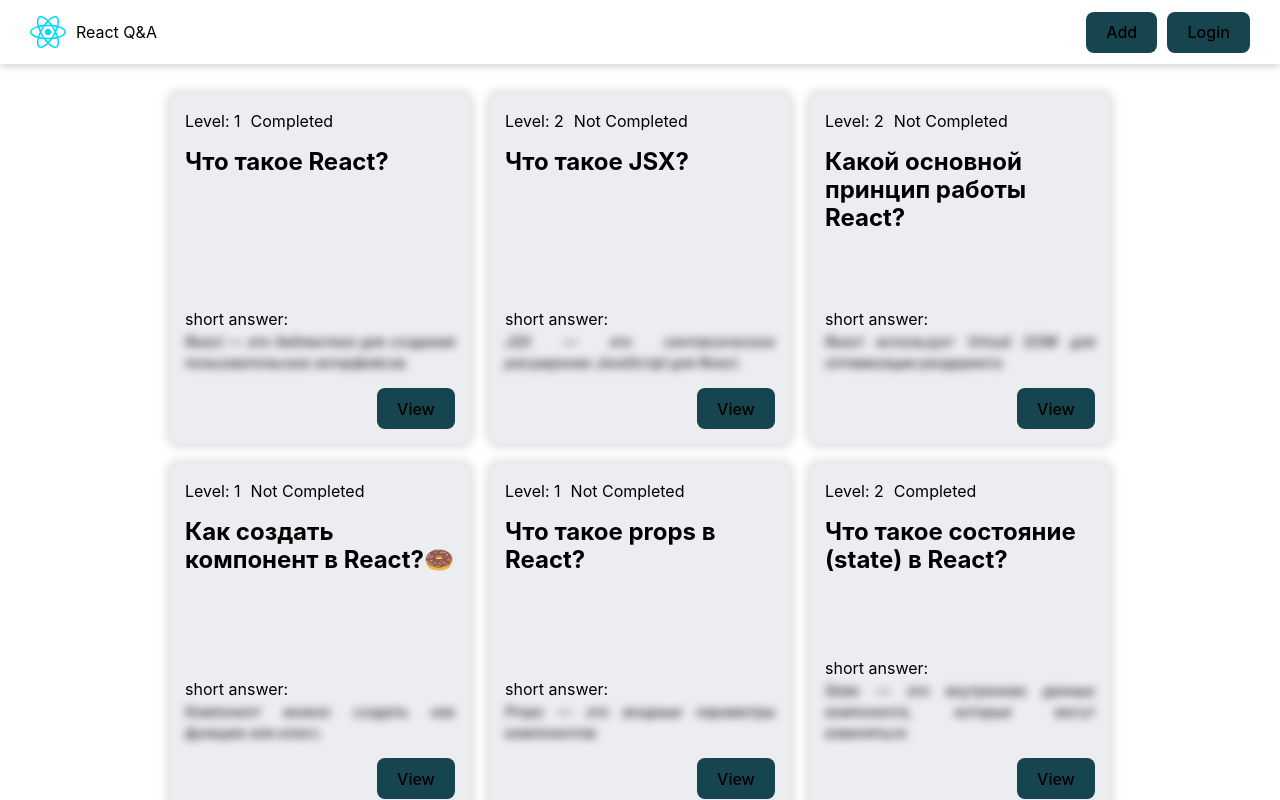
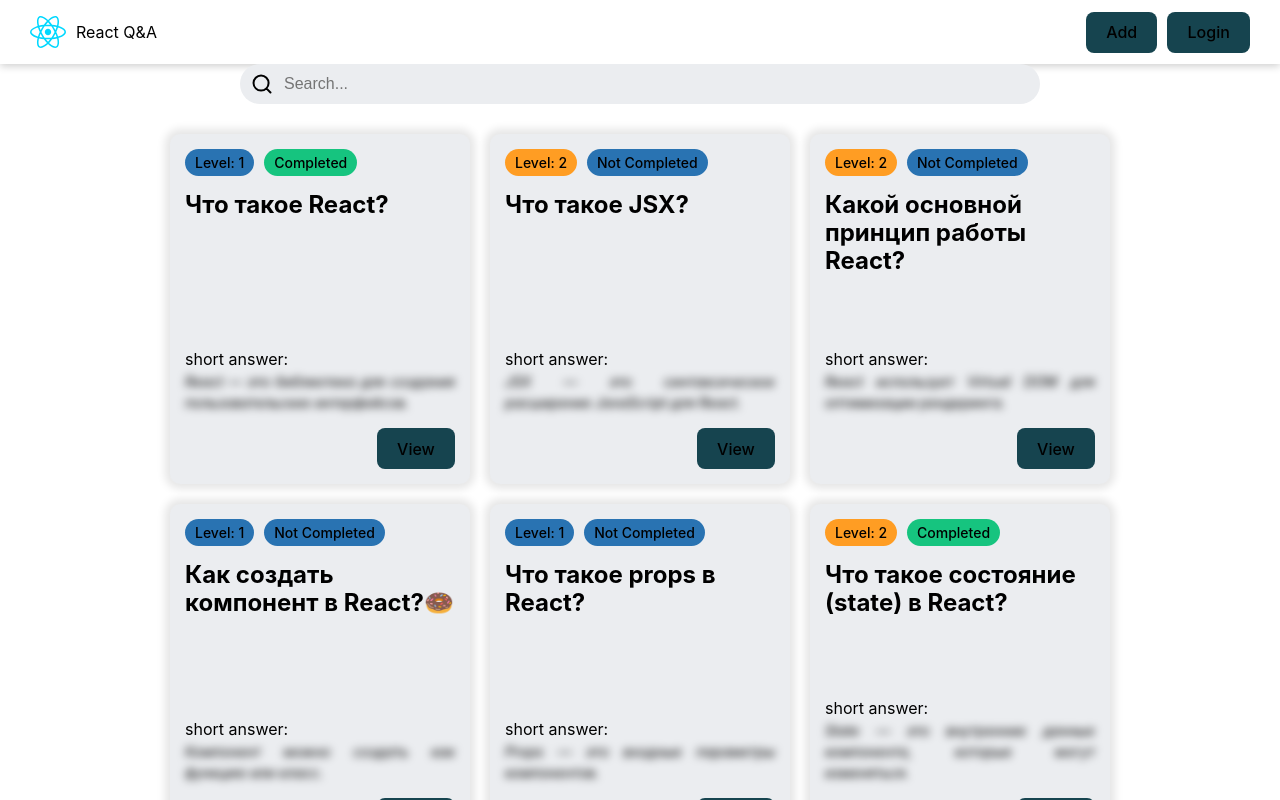
Before and after one commit to eduard-diumin/react-app-card, a React (Vite) app: page / in a window 1280 px wide. Built offline with nearby package versions, Linux system fonts and the light colour scheme; data requests are answered from the project's data file.

Commit message:
search and bage components

```diff
--- /dev/null
+++ b/src/components/Badge/Badge.jsx
@@ -0,0 +1,18 @@
+import cls from "./Badge.module.css";
+
+export const Badge = ({ variant, children }) => {
+  switch (variant) {
+    case "primary":
+      return <div className={`${cls.badge} ${cls.primary}`}> {children}</div>;
+    case "secondary":
+      return <div className={`${cls.badge} ${cls.secondary}`}> {children}</div>;
+    case "success":
+      return <div className={`${cls.badge} ${cls.success}`}> {children}</div>;
+    case "warning":
+      return <div className={`${cls.badge} ${cls.warning}`}> {children}</div>;
+    case "alert":
+      return <div className={`${cls.badge} ${cls.alert}`}> {children}</div>;
+    default:
+      return <div className={cls.badge}> {children}</div>;
+  }
+};
--- /dev/null
+++ b/src/components/Badge/Badge.module.css
@@ -0,0 +1,26 @@
+.badge {
+  width: fit-content;
+  border-radius: 20px;
+  padding: 3px 10px;
+  font-size: 14px;
+  font-weight: 500;
+  color: var(--text-color);
+  text-transform: capitalize;
+  background-color: #c5baff;
+}
+
+.primary {
+  background-color: #2973b2;
+}
+
+.success {
+  background-color: #16c47f;
+}
+
+.warning {
+  background-color: #ff9d23;
+}
+
+.alert {
+  background-color: #d84040;
+}
--- /dev/null
+++ b/src/components/Badge/index.jsx
@@ -0,0 +1 @@
+export { Badge } from "./Badge";
--- a/src/components/QuestionCard/QuestionCard.jsx
+++ b/src/components/QuestionCard/QuestionCard.jsx
@@ -1,15 +1,22 @@
 import { useNavigate } from "react-router-dom";
 import { Button } from "../Button";
 import cls from "./QuestionCard.module.css";
+import { Badge } from "../Badge";
 
 export const QuestionCard = ({ card }) => {
   const navigate = useNavigate();
 
+  const levelVariant =
+    card.level === 1 ? "primary" : card.level === 2 ? "warning" : "alert";
+  const completedVariant = card.completed ? "success" : "primary";
+
   return (
     <div className={cls.card}>
       <div className={cls.cardLabels}>
-        <div>Level: {card.level}</div>
-        <div>{card.completed ? "Completed" : "Not Completed"}</div>
+        <Badge variant={levelVariant}>Level: {card.level}</Badge>
+        <Badge variant={completedVariant}>
+          {card.completed ? "Completed" : "Not Completed"}
+        </Badge>
       </div>
       <h5 className={cls.cardTitle}>{card.question}</h5>
       <div className={cls.cardAnswers}>
--- a/src/components/QuestionCardList/QuestionCardList.jsx
+++ b/src/components/QuestionCardList/QuestionCardList.jsx
@@ -1,7 +1,8 @@
+import { memo } from "react";
 import { QuestionCard } from "../QuestionCard";
 import cls from "./QuestionCardList.module.css";
 
-export const QuestionCardList = ({ cards }) => {
+export const QuestionCardList = memo(({ cards }) => {
   return (
     <div className={cls.cardList}>
       {cards.map((card) => (
@@ -9,4 +10,4 @@ export const QuestionCardList = ({ cards }) => {
       ))}
     </div>
   );
-};
+});
--- /dev/null
+++ b/src/components/SearchInput/SearchInput.jsx
@@ -0,0 +1,23 @@
+import { useId } from "react";
+import cls from "./SearchInput.module.css";
+import { SearchIcon } from "../icons";
+
+export const SearchInput = ({ value, onChange }) => {
+  const inputId = useId();
+
+  return (
+    <div className={cls.inputContainer}>
+      <label htmlFor={inputId}>
+        <SearchIcon className={cls.icon} />
+      </label>
+      <input
+        className={cls.input}
+        type="text"
+        id={inputId}
+        value={value}
+        onChange={onChange}
+        placeholder="Search..."
+      />
+    </div>
+  );
+};
--- /dev/null
+++ b/src/components/SearchInput/SearchInput.module.css
@@ -0,0 +1,26 @@
+.inputContainer {
+  width: 100%;
+  height: 40px;
+  border-radius: 40px;
+  background-color: var(--card-bg-color);
+  position: relative;
+}
+
+.icon {
+  position: absolute;
+  left: 12px;
+  top: 50%;
+  transform: translateY(-50%);
+}
+
+.input {
+  width: 100%;
+  height: 100%;
+  padding: 12px 12px 12px 44px;
+  border: none;
+  border-radius: 40px;
+  outline: none;
+  background-color: transparent;
+  color: var(--text-color);
+  font-size: 16px;
+}
--- /dev/null
+++ b/src/components/SearchInput/index.jsx
@@ -0,0 +1 @@
+export { SearchInput } from "./SearchInput";
--- /dev/null
+++ b/src/components/icons.jsx
@@ -0,0 +1,15 @@
+export const SearchIcon = (props) => {
+  return (
+    <svg width="20px" height="20px" viewBox="0 0 20 20" {...props}>
+      <path
+        d="M14.386 14.386l4.0877 4.0877-4.0877-4.0877c-2.9418 2.9419-7.7115 2.9419-10.6533 0-2.9419-2.9418-2.9419-7.7115 0-10.6533 2.9418-2.9419 7.7115-2.9419 10.6533 0 2.9419 2.9418 2.9419 7.7115 0 10.6533z"
+        stroke="currentColor"
+        fill="none"
+        strokeWidth="2"
+        fillRule="evenodd"
+        strokeLinecap="round"
+        strokeLinejoin="round"
+      ></path>
+    </svg>
+  );
+};
--- a/src/pages/HomePage/HomePage.jsx
+++ b/src/pages/HomePage/HomePage.jsx
@@ -4,9 +4,11 @@ import cls from "./HomePage.module.css";
 import { QuestionCardList } from "../../components/QuestionCardList";
 import { Loader } from "../../components/Loader";
 import { useFetch } from "../../hooks/useFetch";
+import { SearchInput } from "../../components/SearchInput";
 
 export const HomePage = () => {
   const [cards, setCards] = useState([]);
+  const [searchValue, setSearchValue] = useState("");
 
   const [getQuestions, isLoading, error] = useFetch(async (url) => {
     const response = await fetch(`${API_URL}/${url}`);
@@ -19,8 +21,15 @@ export const HomePage = () => {
     getQuestions("react");
   }, []);
 
+  const onSearchChangeHendler = (e) => {
+    setSearchValue(e.target.value);
+  };
+
   return (
     <div className={cls.homePage}>
+      <div className={cls.controlsContainer}>
+        <SearchInput value={searchValue} onChange={onSearchChangeHendler} />
+      </div>
       {isLoading && <Loader />}
       {error && <h2>{error}</h2>}
       <QuestionCardList cards={cards} />
--- a/src/pages/HomePage/HomePage.module.css
+++ b/src/pages/HomePage/HomePage.module.css
@@ -0,0 +1,9 @@
+.controlsContainer {
+  width: 100%;
+  max-width: 800px;
+  margin: 0 auto;
+  display: flex;
+  justify-content: center;
+  align-items: center;
+  gap: 10px;
+}
```
